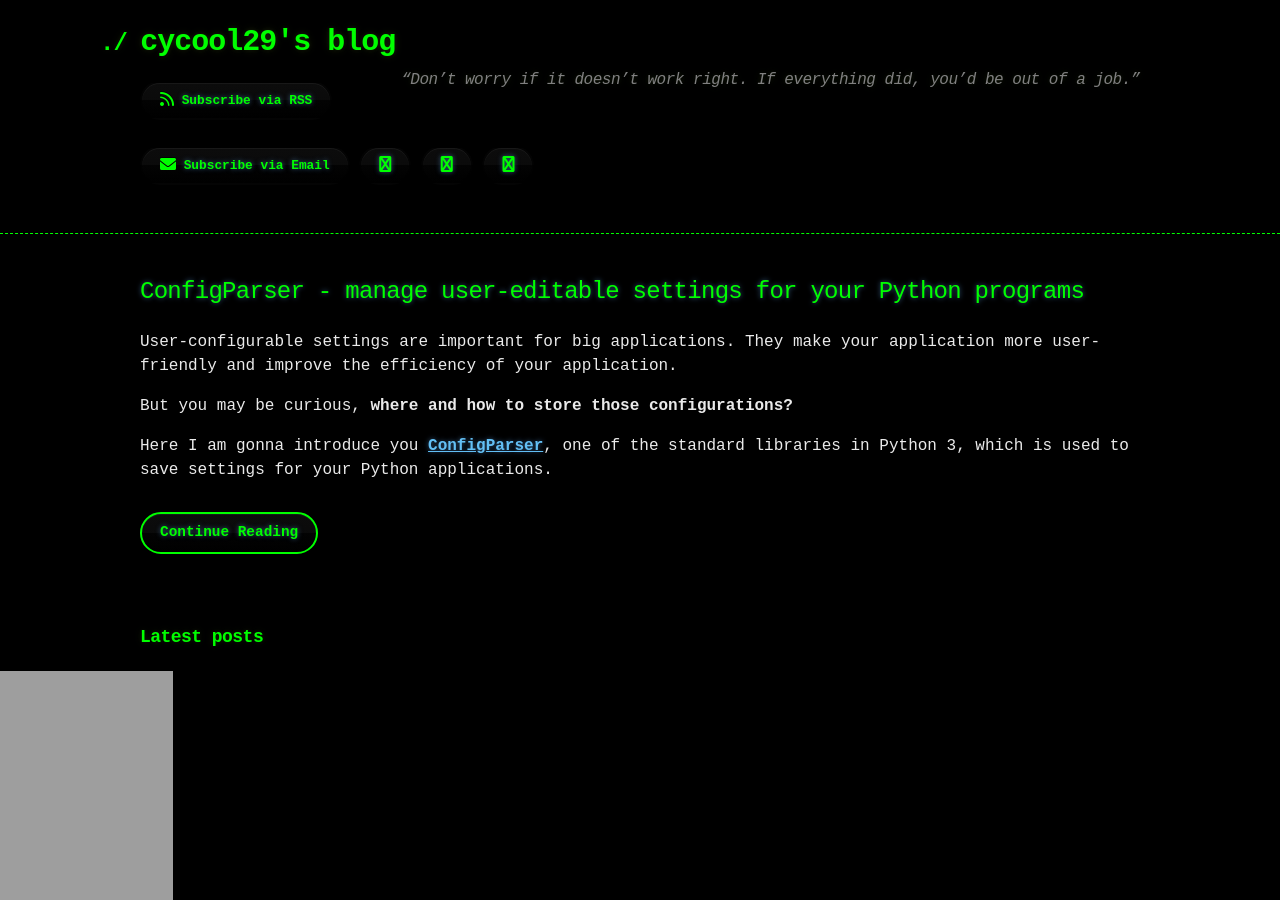
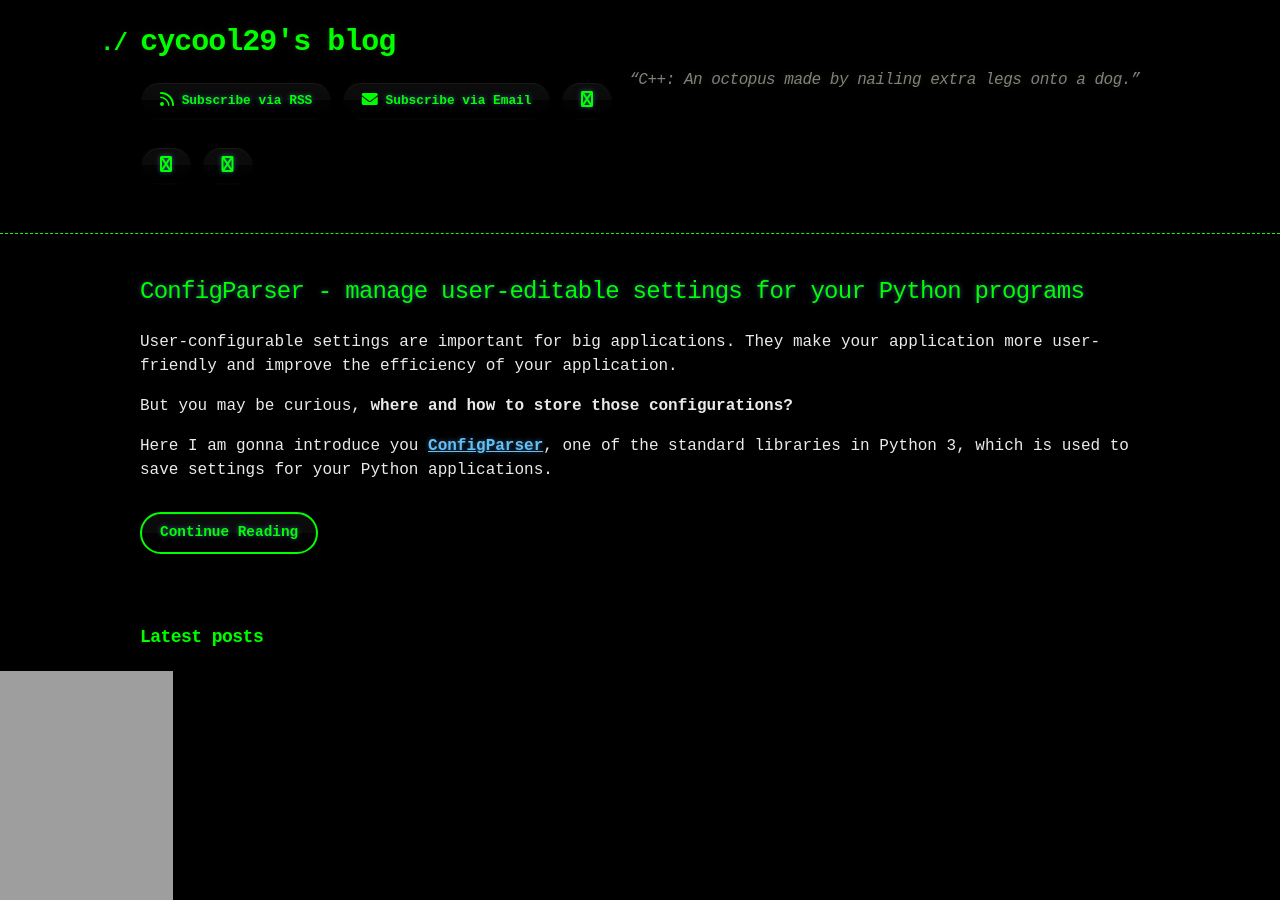
Before and after one commit to cycool29/cycool29.github.io, a Jekyll site: the page built from index.md, in a window 1280 px wide and 900 px high. Built offline with Jekyll 4.4.1, drawn with Linux system fonts in a browser that asks for light colours; a style sheet for code colours, icons or effects is not loaded.

Commit message:
Update quotes

```diff
--- a/_config.yml
+++ b/_config.yml
@@ -1,5 +1,5 @@
 title: cycool29's blog
-description: "“Don’t worry if it doesn’t work right. If everything did, you’d be out of a job.” "
+description: "“C++: An octopus made by nailing extra legs onto a dog.” "
 bio: A high school student. Intermediate in Python, Git, Bash. Learning JavaScript. He/Him. "
 author: cycool29
 url: https://cycool29.github.io
```
